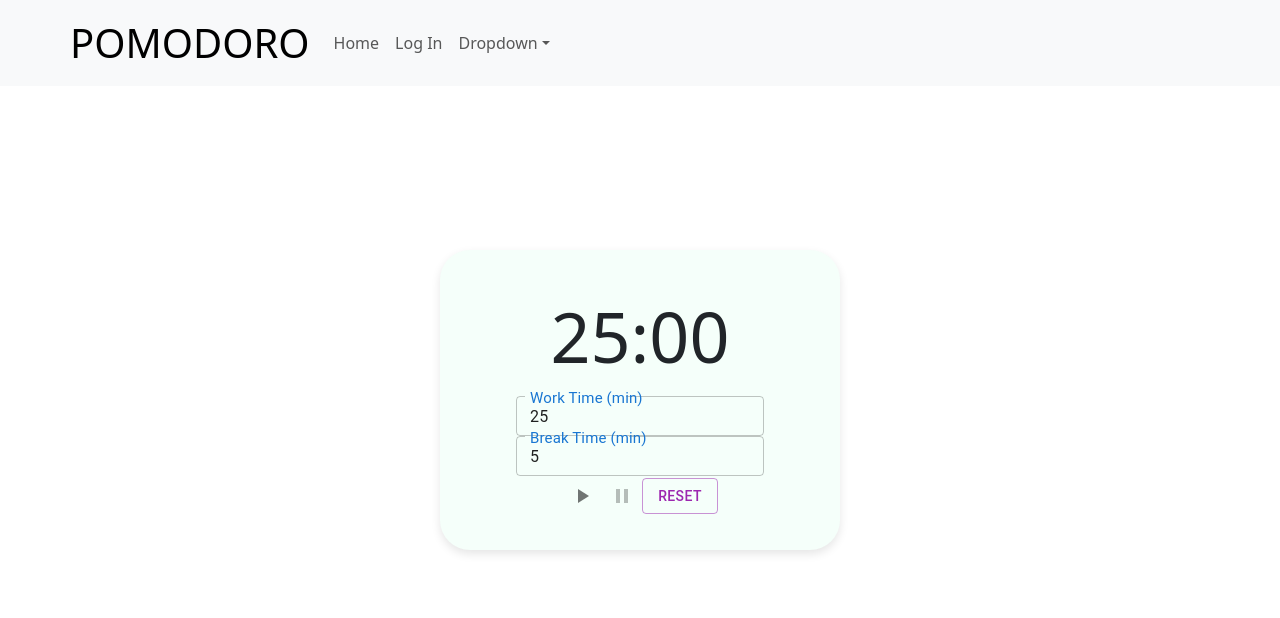
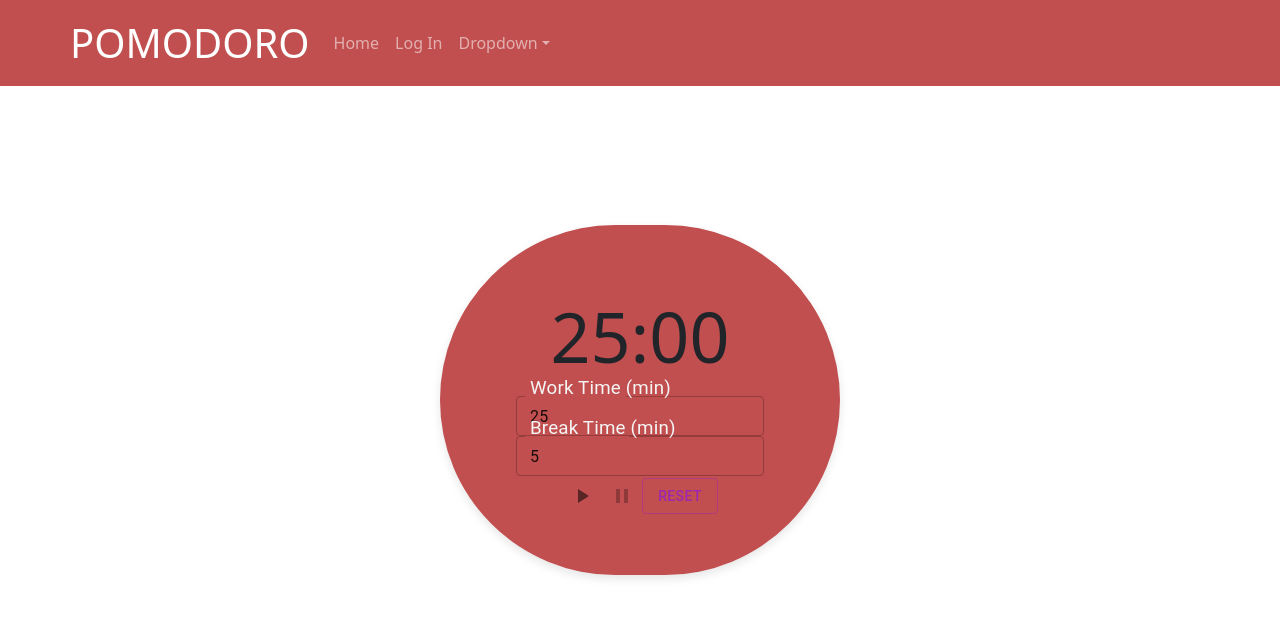
Before and after one commit to nikipra16/Pomododo, a React (Vite) app: page / in a window 1280 px wide. Shown: the top 618 px of the page. Built offline with nearby package versions, Linux system fonts and the light colour scheme.

Commit message:
fixed range, changed colour theme

```diff
--- a/src/App.css
+++ b/src/App.css
@@ -13,45 +13,20 @@ html, body, #root {
 html,body {
     width: 100%;
 }
-.logo {
-  height: 6em;
-  padding: 1.5em;
-  will-change: filter;
-  transition: filter 300ms;
-}
-.logo:hover {
-  filter: drop-shadow(0 0 2em #646cffaa);
-}
-.logo.react:hover {
-  filter: drop-shadow(0 0 2em #61dafbaa);
-}
-
-@keyframes logo-spin {
-  from {
-    transform: rotate(0deg);
-  }
-  to {
-    transform: rotate(360deg);
-  }
-}
-
-@media (prefers-reduced-motion: no-preference) {
-  a:nth-of-type(2) .logo {
-    animation: logo-spin infinite 20s linear;
-  }
-}
 
 .read-the-docs {
   color: #888;
 }
 label {
-    font-size: 20px;
+    font-size: 25px;
     font-family: "Arial Black";
     line-height: 1.1;
 }
 
 .textField {
-    margin-bottom: 20px;
+    margin-bottom: 29px;
+    /*background-color: #fff3eb ;*/
+    border-radius: 7px;
 }
 
 .Timer {
@@ -67,12 +42,12 @@ label {
     align-items: center;
     justify-content: center;
     text-align: center;
-    background-color: mintcream;
-    border-radius: 30px;
+    background-color: #c24f4f;
+    border-radius: 200px;
     box-shadow: 0 4px 10px rgba(0, 0, 0, 0.1);
     padding: 40px;
     width: 400px;
-    height: 300px;
+    height: 350px;
     margin: auto;
     position: absolute;
     top: 50%;
@@ -80,10 +55,6 @@ label {
     transform: translate(-50%, -50%);
 }
 
-
-
-/*.mainContainer {*/
-/*   margin-bottom: 100px;*/
-/*    margin-top: 0px;*/
-/*    align-content: center;*/
-/*}*/
+.timeLeft {
+    color: white;
+}
--- a/src/App.jsx
+++ b/src/App.jsx
@@ -6,6 +6,7 @@ import { Button, TextField, IconButton } from '@mui/material';
 import PlayArrowIcon from '@mui/icons-material/PlayArrow';
 import PauseIcon from '@mui/icons-material/Pause';
 import Header from './components/header/Header.jsx';
+import 'bootstrap/dist/css/bootstrap.min.css';
 
 
 function App() {
@@ -60,7 +61,9 @@ function App() {
         setIsActive(false);
         setIsBreak(false);
         setHasStarted(false);
-        setTimeLeft(workMinutes * 60);
+        // setTimeLeft(25 * 60);
+        setWorkMinutes(25);
+        setBreakMinutes(5);
     };
 
     return (
@@ -68,20 +71,30 @@ function App() {
             <Header />
         <div className="Timer-container">
             <div className="Timer">
-                <h2>{`${Math.floor(timeLeft / 60)}:${String(timeLeft % 60).padStart(2, '0')}`}</h2>
+                <h2 id={"timeLeft"}>{`${Math.floor(timeLeft / 60)}:${String(timeLeft % 60).padStart(2, '0')}`}</h2>
             </div>
-            <div>
+            <div className="textbox">
                 <TextField
                     label="Work Time (min)"
                     type="number"
                     value={workMinutes}
-                    onChange={(e) => setWorkMinutes(parseInt(e.target.value) || 0)}
+                    onChange={(e) => {
+                        const value = parseInt(e.target.value) || 0;
+                        if (value >= 0 && value <= 59) {
+                            setWorkMinutes(value);
+                        }
+                    }}
                     disabled={isActive}
                     variant="outlined"
                     size="small"
                     className="textField"
                     InputLabelProps={{
-                        style: {fontSize: '20px', color: '#1976d2'}
+                        style: {
+                            fontSize: '25px',
+                            color: 'whitesmoke',
+                            transform: 'translate(14px, -22px) scale(0.75)',
+                        },
+                        shrink: true,
                     }}
                 />
             </div>
@@ -90,13 +103,23 @@ function App() {
                     label="Break Time (min)"
                     type="number"
                     value={breakMinutes}
-                    onChange={(e) => setBreakMinutes(parseInt(e.target.value) || 0)}
+                    onChange={(e) => {
+                        const value = parseInt(e.target.value) || 0;
+                        if (value >= 0 && value <= 59) {
+                            setBreakMinutes(value);
+                        }
+                    }}
                     disabled={isActive}
                     variant="outlined"
                     size="small"
                     className="textField"
                     InputLabelProps={{
-                        style: {fontSize: '20px', color: '#1976d2'}
+                        style: {
+                            fontSize: '25px',
+                            color: 'whitesmoke',
+                            transform: 'translate(14px, -22px) scale(0.75)',
+                        },
+                        shrink: true,
                     }}
                 />
             </div>
--- a/src/components/header/Header.css
+++ b/src/components/header/Header.css
@@ -3,10 +3,14 @@
     font-size: 40px;
 }
 
-.bg-body-tertiary {
-    background-color: #ff5656;
-}
-
-/*.nav {*/
+/*.bg-body-tertiary {*/
 /*    background-color: #ff5656;*/
 /*}*/
+
+/*.navbar.bg-body-tertiary {*/
+/*    background-color: #ff5656;*/
+/*}*/
+
+/*.mainNav {*/
+/*    background-color: #ff5656;*/
+/*}*/
--- a/src/components/header/Header.jsx
+++ b/src/components/header/Header.jsx
@@ -4,11 +4,15 @@ import Container from 'react-bootstrap/Container';
 import Nav from 'react-bootstrap/Nav';
 import Navbar from 'react-bootstrap/Navbar';
 import NavDropdown from 'react-bootstrap/NavDropdown';
+import 'bootstrap/dist/css/bootstrap.min.css';
+
 function Header () {
 
     return (
-        <Navbar expand="lg" className="bg-body-tertiary" fixed="top" >
-            <Container className="nav">
+        <Navbar expand="lg"  fixed="top" data-bs-theme="dark" style={{
+            backgroundColor: '#c24f4f',
+        }}>
+            <Container className="nav" >
                 <Navbar.Brand href="#home" className="custom-navbar-brand">POMODORO</Navbar.Brand>
                 <Navbar.Toggle aria-controls="basic-navbar-nav" />
                 <Navbar.Collapse id="basic-navbar-nav">
@@ -20,16 +24,16 @@ function Header () {
                             <NavDropdown.Item href="#analytics">
                                 Analytics
                             </NavDropdown.Item>
-                            <NavDropdown.Item href="#action/3.3">Something</NavDropdown.Item>
-                            <NavDropdown.Divider />
-                            <NavDropdown.Item href="#action/3.4">
-                                Separated link
-                            </NavDropdown.Item>
+                            {/*<NavDropdown.Divider />*/}
+                            {/*<NavDropdown.Item href="#action/3.4">*/}
+                            {/*    Separated link*/}
+                            {/*</NavDropdown.Item>*/}
                         </NavDropdown>
                     </Nav>
                 </Navbar.Collapse>
             </Container>
         </Navbar>
+
     )
 }
 
--- a/src/index.css
+++ b/src/index.css
@@ -44,7 +44,7 @@ body {
   place-items: center;
   /*min-width: 320px;*/
   /*min-height: 100vh;*/
-    background-color:#f48972  ;
+    background-color:#fff3eb ;
 }
 
 h1 {
--- a/src/main.jsx
+++ b/src/main.jsx
@@ -3,7 +3,8 @@ import { createRoot } from 'react-dom/client'
 import './index.css'
 import './App.css'
 import App from './App.jsx'
-import Header from "./components/header/Header.jsx";
+import 'bootstrap/dist/css/bootstrap.min.css';
+
 
 createRoot(document.getElementById('root')).render(
   <StrictMode>
```
